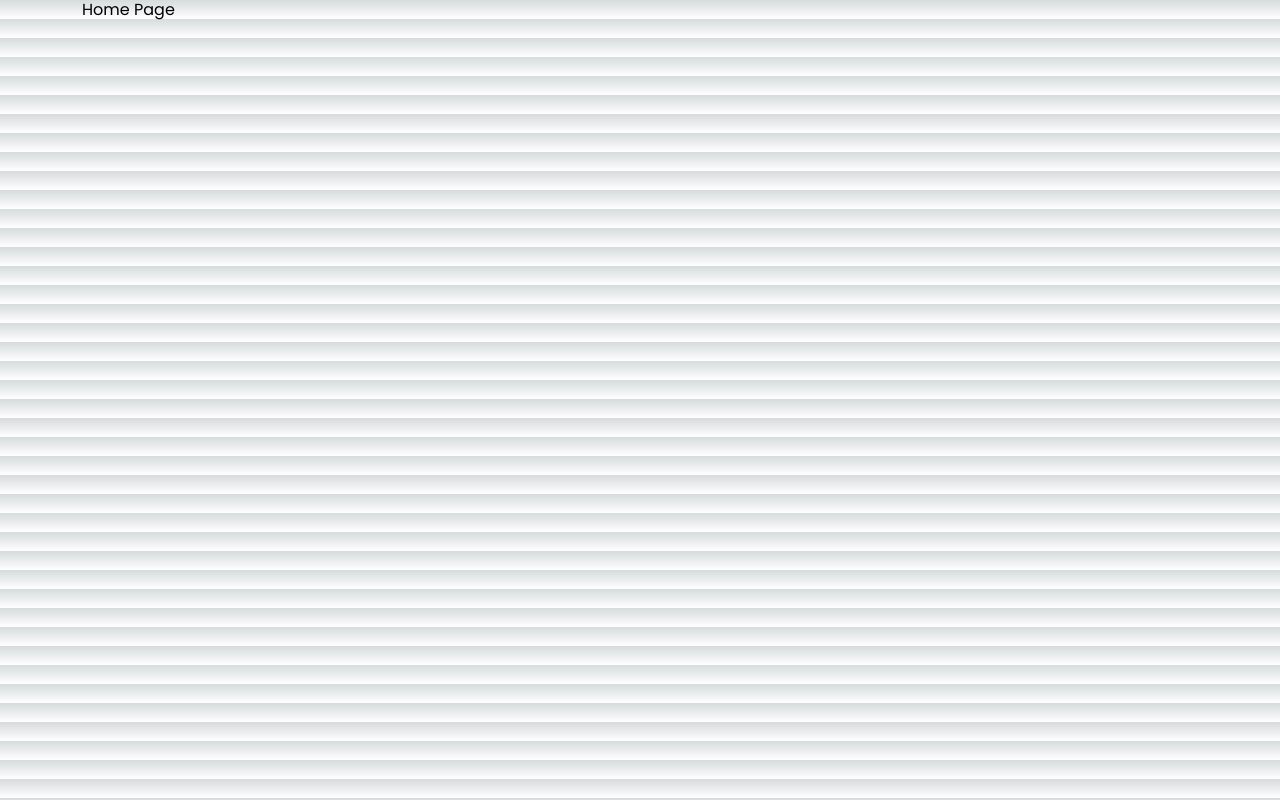
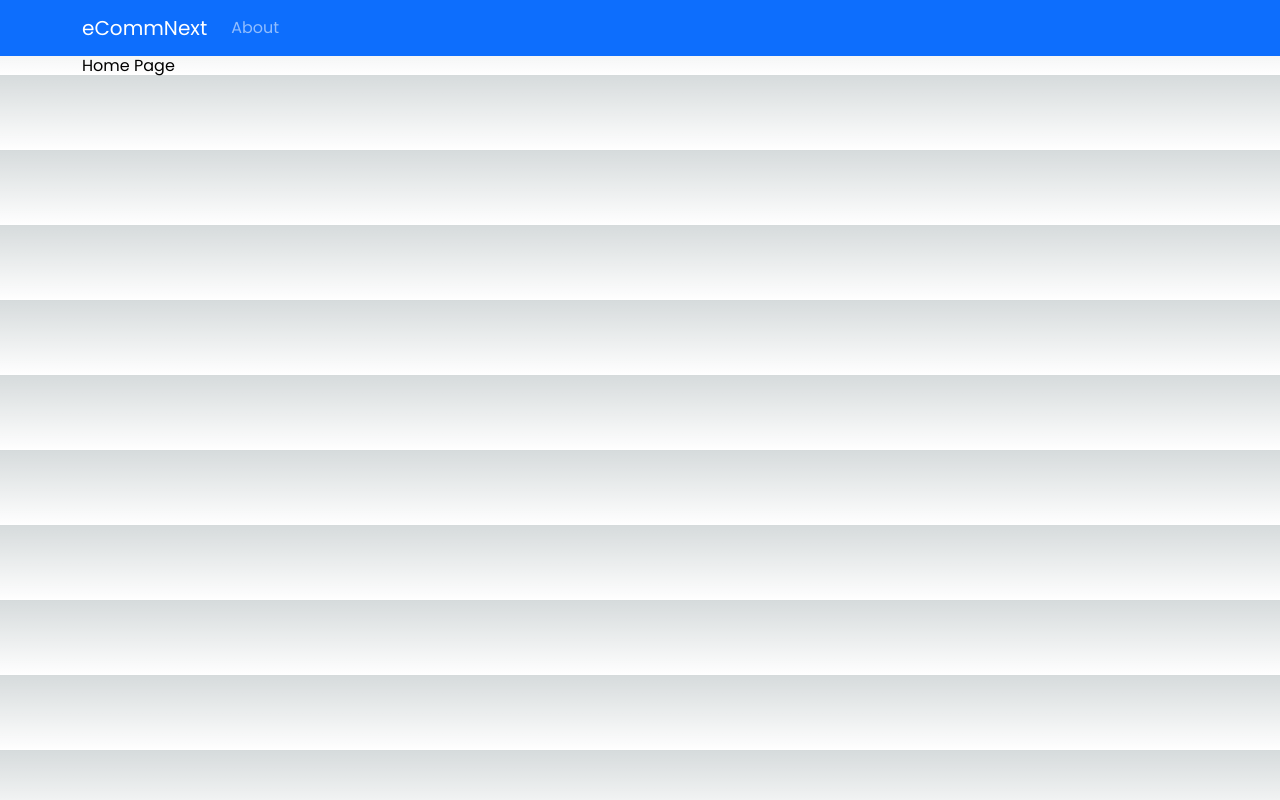
Before and after one commit to jsuci/ecomm-next-14, a Next.js app: page / in a window 1280 px wide. Built offline with nearby package versions, Linux system fonts and the light colour scheme.

Commit message:
add navbar

```diff
--- a/src/app/layout.tsx
+++ b/src/app/layout.tsx
@@ -3,6 +3,7 @@ import type { Metadata } from "next";
 import { Poppins } from "next/font/google";
 import "./globals.css";
 import { Container, SSRProvider } from "@/components/bootstrap";
+import NavBar from "./NavBar";
 
 const poppins = Poppins({ subsets: ["latin"], weight: ["100", "400", "700"] });
 
@@ -20,7 +21,10 @@ export default function RootLayout({
     <html lang="en">
       <body className={poppins.className}>
         <SSRProvider>
-          <main><Container>{children}</Container></main>
+          <NavBar />
+          <main>
+            <Container>{children}</Container>
+          </main>
         </SSRProvider>
       </body>
     </html>
```
